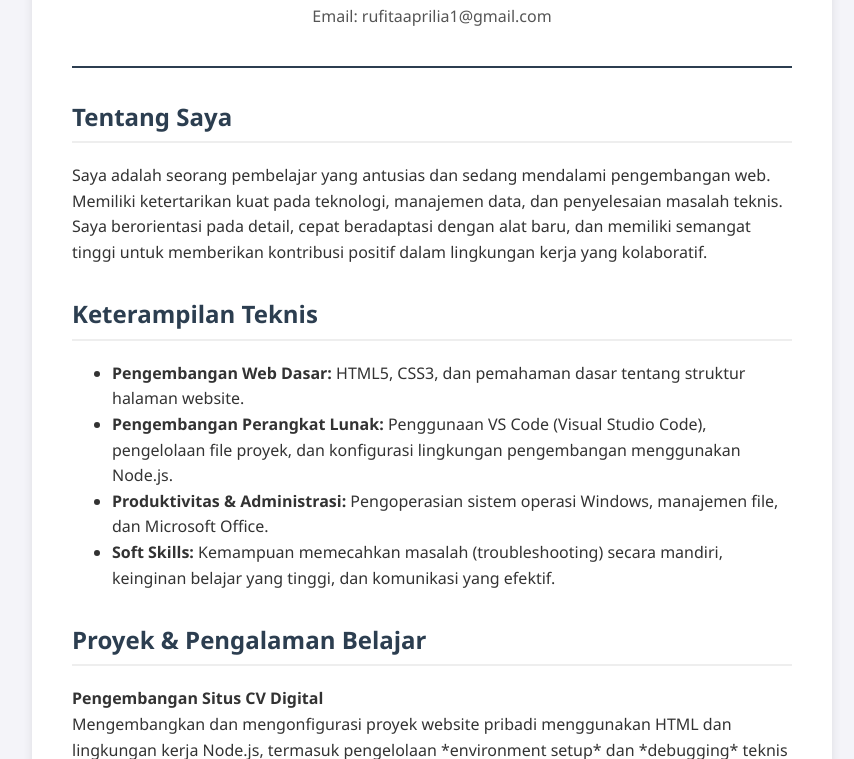
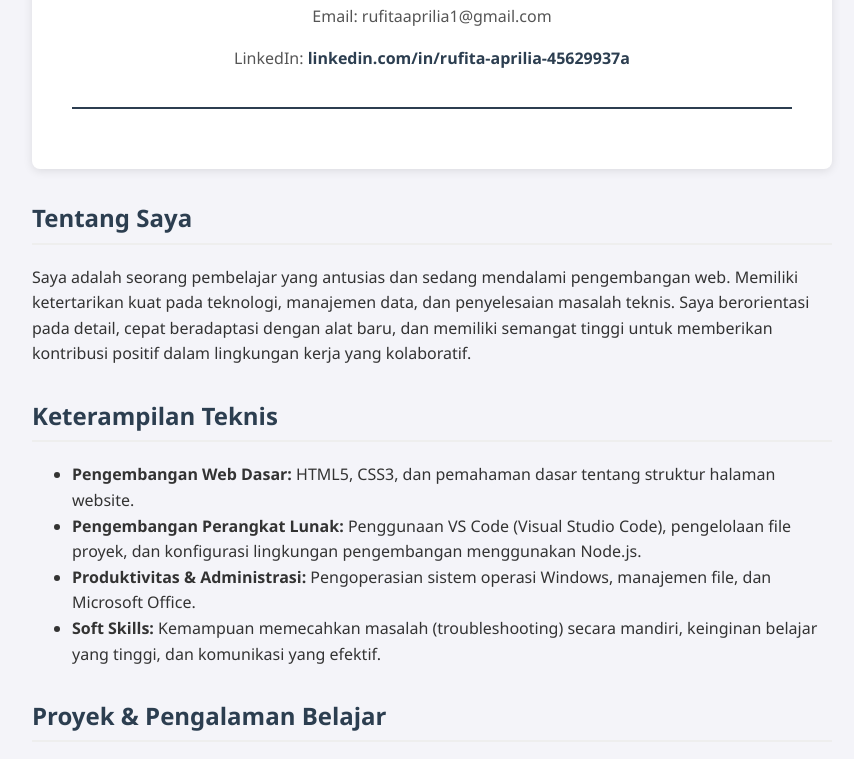
Before and after one commit to rufitaaprilia1-gif/MY-CV, a website: page index.html in a window 1280 px wide. Shown: the part 133-892 px from the top of the page, without its empty margins (208-1062 px from the left). Drawn offline with Linux system fonts and the light colour scheme.

Commit message:
Update index.html

```diff
--- a/index.html
+++ b/index.html
@@ -11,6 +11,8 @@
         h1 { margin: 0; color: #2c3e50; }
         h2 { color: #2c3e50; border-bottom: 2px solid #eee; padding-bottom: 5px; margin-top: 30px; }
         .contact-info { font-size: 1em; color: #555; margin-top: 10px; }
+        .contact-info a { color: #2c3e50; text-decoration: none; font-weight: bold; }
+.contact-info a:hover { text-decoration: underline; color: #3498db; }
     </style>
 </head>
 <body>
@@ -19,7 +21,9 @@
     <header>
         <h1>Rapitah</h1>
         <div class="contact-info">
-            <p>Email: rufitaaprilia1@gmail.com</p>
+    <p>Email: rufitaaprilia1@gmail.com</p>
+    <p>LinkedIn: <a href="https://www.linkedin.com/in/rufita-aprilia-45629937a" target="_blank">linkedin.com/in/rufita-aprilia-45629937a</a></p>
+</div>
         </div>
     </header>
 
```
